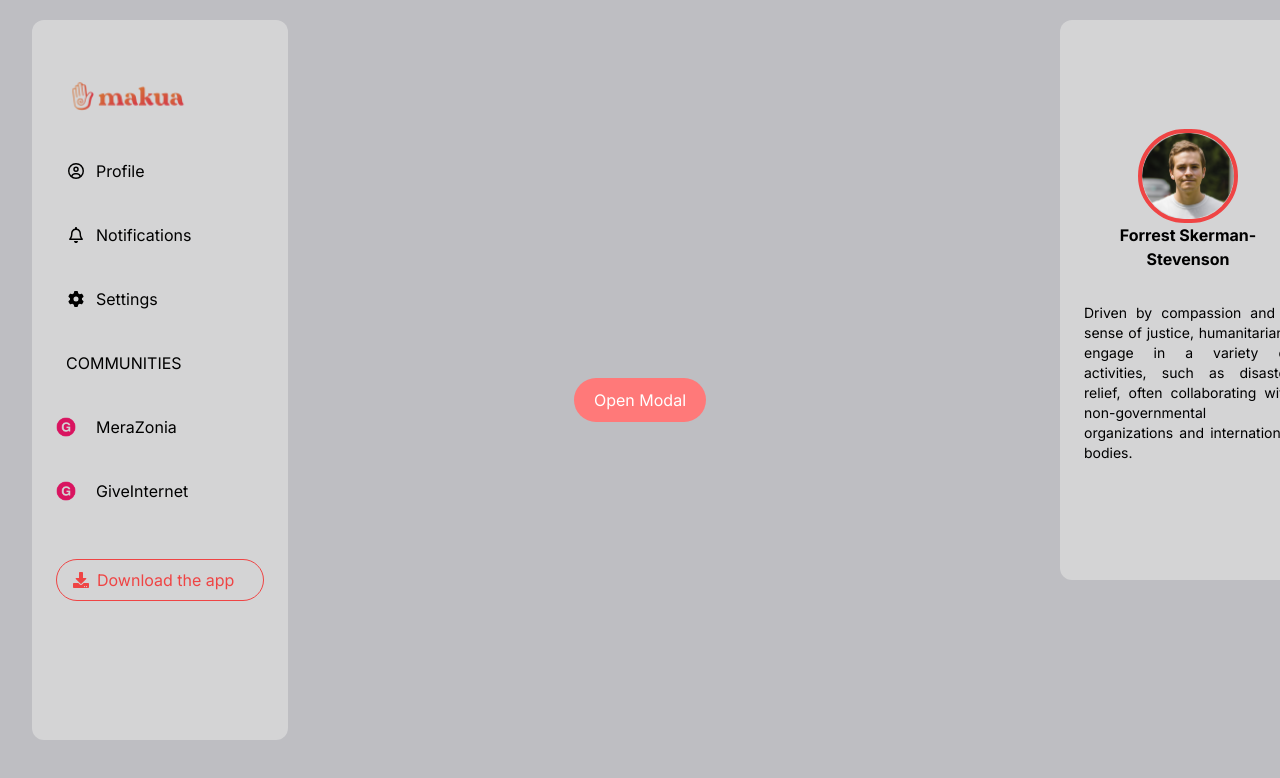
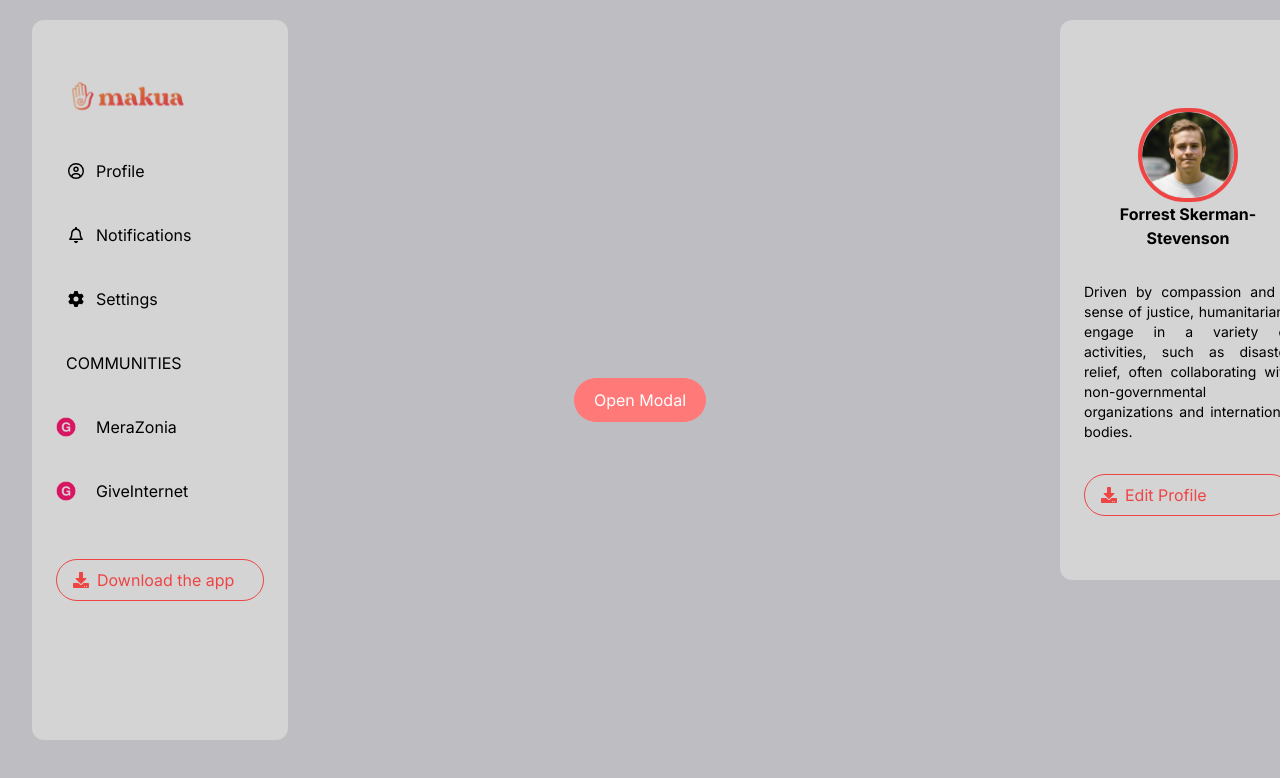
Before and after one commit to harver2001/nextJS-Modal_Makua, a Next.js app: page / in a window 1280 px wide. Shown: the top 778 px of the page. Built offline with nearby package versions, Linux system fonts and the light colour scheme.

Commit message:
temporary changes made now

```diff
--- a/src/app/info.jsx
+++ b/src/app/info.jsx
@@ -21,7 +21,7 @@ const Sidebar = () => {
           </li>
           <br />
 
-          {/* <DownloadButton content = "Edit Profile"/> */}
+          <DownloadButton content = "Edit Profile"/>
         </ul>
       </div>
     </div>
```
